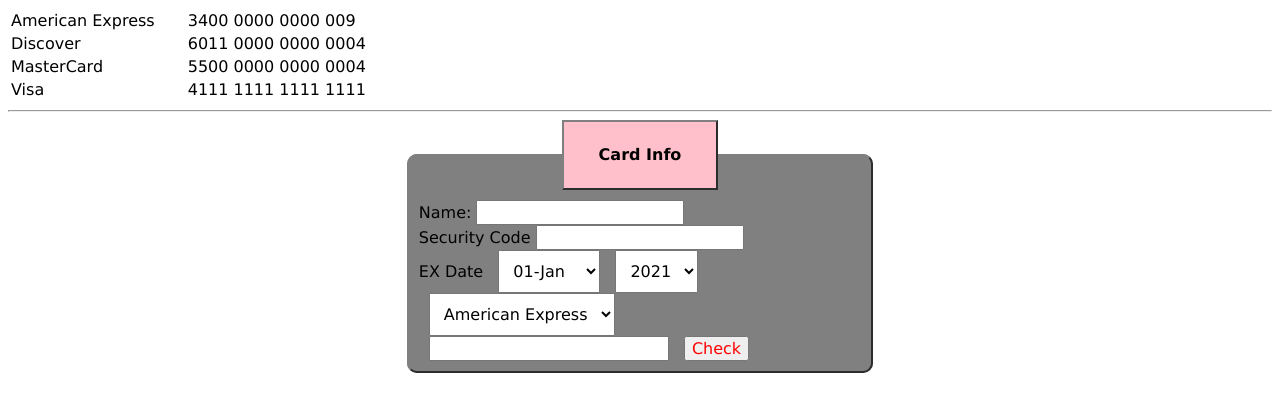
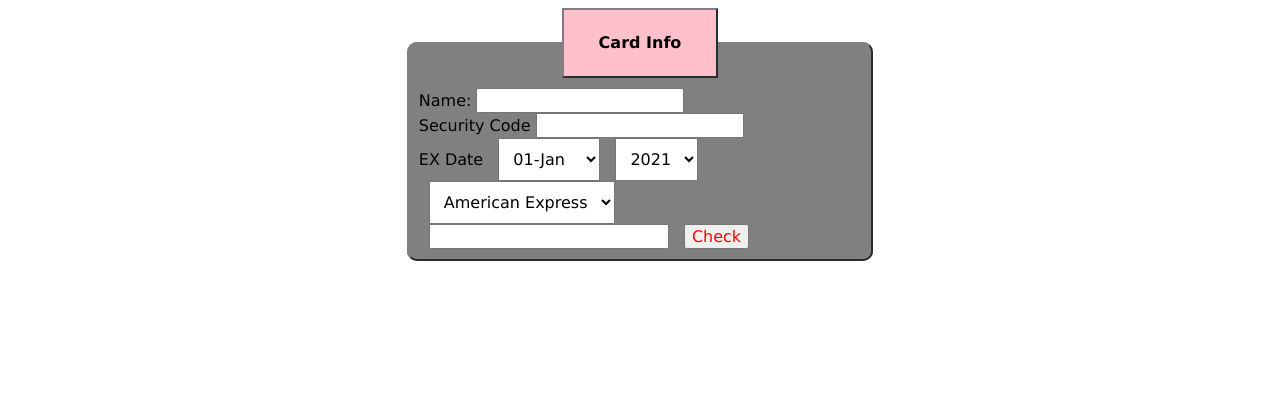
Before and after one commit to oEriic/prepaidCarking, a PHP site: page /creditCard.php in a window 1280 px wide. Shown: the top 412 px of the page. Run offline with PHP 8.4, Linux system fonts and the light colour scheme.

Commit message:
final update for creditcard

```diff
--- a/creditCard.php
+++ b/creditCard.php
@@ -7,25 +7,7 @@
 </head>
 
 <body>
-    <table>
-        <tr>
-            <td style="padding-right: 30px;">American Express</td>
-            <td>3400 0000 0000 009</td>
-        </tr>
-        <tr>
-            <td>Discover</td>
-            <td>6011 0000 0000 0004</td>
-        </tr>
-        <tr>
-            <td>MasterCard</td>
-            <td>5500 0000 0000 0004</td>
-        </tr>
-        <tr>
-            <td>Visa</td>
-            <td>4111 1111 1111 1111</td>
-        </tr>
-    </table>
-    <hr />
+
     <div class="cardInfo">
         <form action="index.html" method="POST" id="creditCard">
             <fieldset>
```
